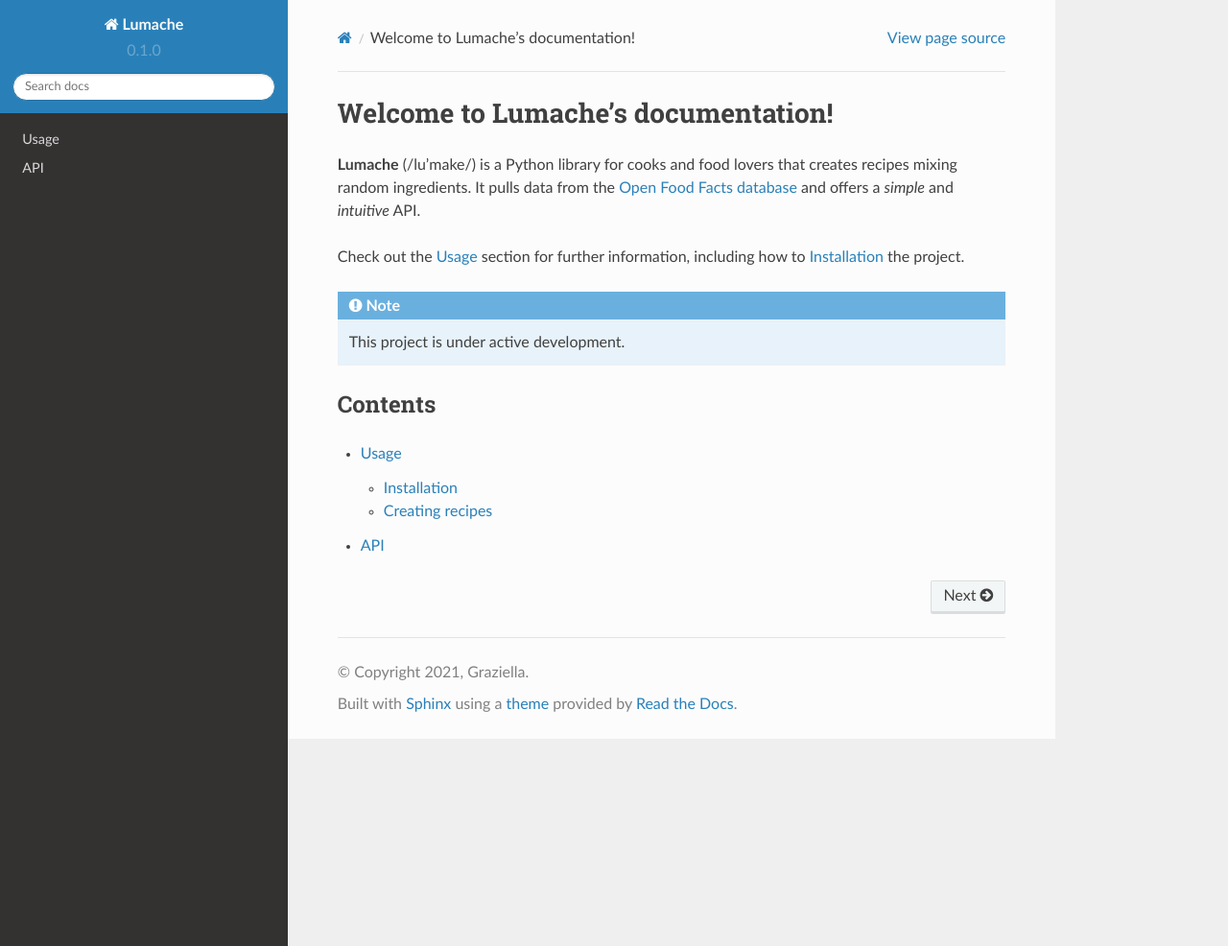
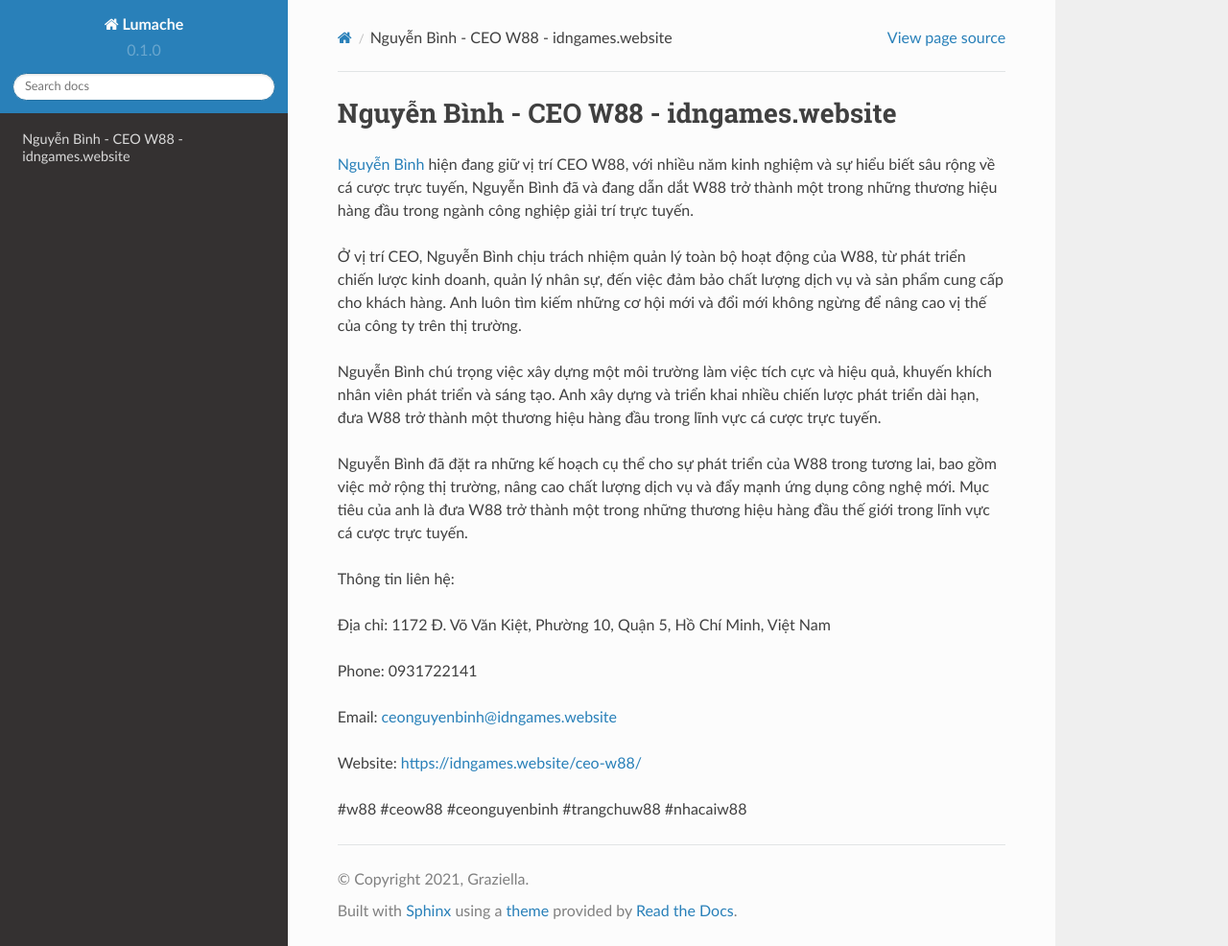
Before and after one commit to socialentity/ceonguyenbinh, a Sphinx documentation site: the page built from docs/source/index.rst, in a window 1280 px wide and 986 px high. Shown: the whole window at 96% size. Built offline with Sphinx 7.4.7 and the Read the Docs theme 2.0.0, drawn with Linux system fonts in a browser that asks for light colours.

Commit message:
Update index.rst

```diff
--- a/docs/source/index.rst
+++ b/docs/source/index.rst
@@ -1,22 +1,22 @@
-Welcome to Lumache's documentation!
+Nguyễn Bình - CEO W88 - idngames.website
 ===================================
 
-**Lumache** (/lu'make/) is a Python library for cooks and food lovers
-that creates recipes mixing random ingredients.
-It pulls data from the `Open Food Facts database <https://world.openfoodfacts.org/>`_
-and offers a *simple* and *intuitive* API.
+`Nguyễn Bình <https://idngames.website/ceo-w88/>`_ hiện đang giữ vị trí CEO W88, với nhiều năm kinh nghiệm và sự hiểu biết sâu rộng về cá cược trực tuyến, Nguyễn Bình đã và đang dẫn dắt W88 trở thành một trong những thương hiệu hàng đầu trong ngành công nghiệp giải trí trực tuyến.
 
-Check out the :doc:`usage` section for further information, including
-how to :ref:`installation` the project.
+Ở vị trí CEO, Nguyễn Bình chịu trách nhiệm quản lý toàn bộ hoạt động của W88, từ phát triển chiến lược kinh doanh, quản lý nhân sự, đến việc đảm bảo chất lượng dịch vụ và sản phẩm cung cấp cho khách hàng. Anh luôn tìm kiếm những cơ hội mới và đổi mới không ngừng để nâng cao vị thế của công ty trên thị trường.
 
-.. note::
+Nguyễn Bình chú trọng việc xây dựng một môi trường làm việc tích cực và hiệu quả, khuyến khích nhân viên phát triển và sáng tạo. Anh xây dựng và triển khai nhiều chiến lược phát triển dài hạn, đưa W88 trở thành một thương hiệu hàng đầu trong lĩnh vực cá cược trực tuyến.
 
-   This project is under active development.
+Nguyễn Bình đã đặt ra những kế hoạch cụ thể cho sự phát triển của W88 trong tương lai, bao gồm việc mở rộng thị trường, nâng cao chất lượng dịch vụ và đẩy mạnh ứng dụng công nghệ mới. Mục tiêu của anh là đưa W88 trở thành một trong những thương hiệu hàng đầu thế giới trong lĩnh vực cá cược trực tuyến.
 
-Contents
---------
+Thông tin liên hệ:
 
-.. toctree::
+Địa chỉ: 1172 Đ. Võ Văn Kiệt, Phường 10, Quận 5, Hồ Chí Minh, Việt Nam
 
-   usage
-   api
+Phone: 0931722141
+
+Email: ceonguyenbinh@idngames.website
+
+Website: https://idngames.website/ceo-w88/
+
+#w88 #ceow88 #ceonguyenbinh #trangchuw88 #nhacaiw88
```
